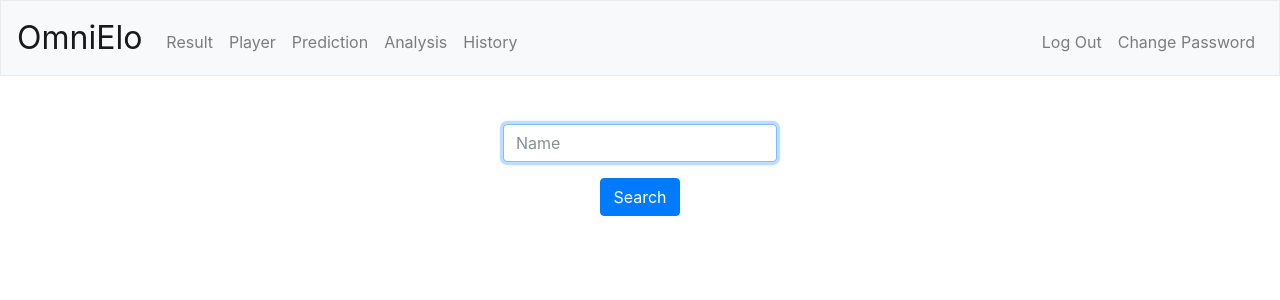
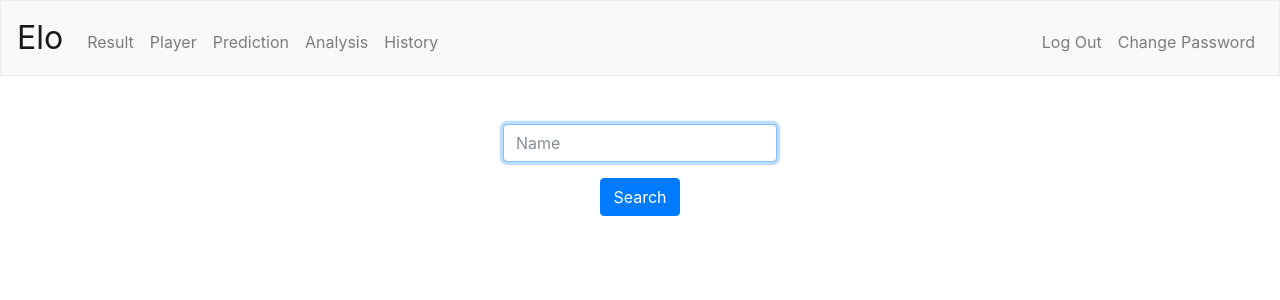
Before and after one commit to dajingster/elo, a Flask app: page /analysis_search in a window 1280 px wide. Shown: the top 300 px of the page. Run offline with Flask 2, Linux system fonts and the light colour scheme; a user stored in the database is signed in; some libraries are stand-ins or nearby versions.

Commit message:
Update layout.html

```diff
--- a/templates/layout.html
+++ b/templates/layout.html
@@ -17,14 +17,14 @@
         <script src="https://cdnjs.cloudflare.com/ajax/libs/popper.js/1.12.3/umd/popper.min.js"></script>
         <script src="https://maxcdn.bootstrapcdn.com/bootstrap/4.0.0-beta.2/js/bootstrap.min.js"></script>
 
-        <title>OmniElo: {% block title %}{% endblock %}</title>
+        <title> Elo: {% block title %}{% endblock %}</title>
         {% block head %}{% endblock %}
     </head>
 
     <body>
 
         <nav class="navbar navbar-expand-md navbar-light bg-light border">
-            <a class="navbar-brand" href="/">OmniElo</a>
+            <a class="navbar-brand" href="/"> Elo </a>
             <button aria-controls="navbar" aria-expanded="false" aria-label="Toggle navigation" class="navbar-toggler" data-target="#navbar" data-toggle="collapse" type="button">
                 <span class="navbar-toggler-icon"></span>
             </button>
```
